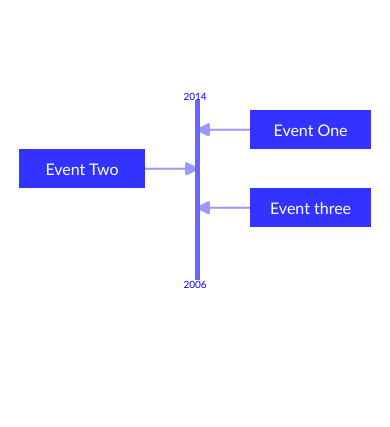
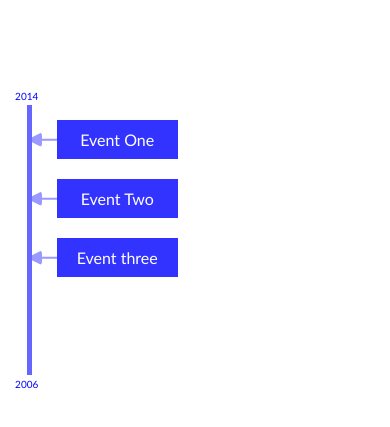
Before and after one commit to vraa/css-timeline, a plain HTML site: page index.html in a window 390 px wide. Shown: the part 133-560 px from the top of the page. Drawn offline with Linux system fonts and the light colour scheme; a web font is replaced by a local one.

Commit message:
Add responsive styles for the timeline.

```diff
--- a/timeline.less
+++ b/timeline.less
@@ -122,3 +122,47 @@
     }
   }
 }
+
+/* Phone */
+@media (max-width: 480px){
+
+  .timeline{
+    height: (1.5 * @timeline-height);
+  }
+
+  .timeline .line{
+    left: 5%;
+  }
+  .timeline .legend{
+    left: 5%;
+  }
+  .timeline .events{
+    left: 5%;
+  }
+  .timeline .events li{
+    padding: 10px 0;
+  }
+  .timeline .events li:nth-child(even){
+    left: 0;
+  }
+  .timeline .events li .hand{
+    width: (@line-width * 5);
+  }
+  .timeline .events li:nth-child(even) .hand{
+    left: @line-width;
+  }
+  .timeline .events li:nth-child(even) .hand:after{
+    left: -(@line-width);
+    border: none;
+    border-top:@line-width solid transparent;
+    border-bottom:@line-width solid transparent;
+    border-right: (2 * @line-width) solid lighten(@base-color, 30%);
+  }
+  .timeline .events li:nth-child(odd) .data{
+    margin-left: (@line-width * 5) + @line-width;
+  }
+  .timeline .events li:nth-child(even) .data{
+    margin-left: (@line-width *5) + @line-width;
+    margin-right: 0;
+  }
+}
```
